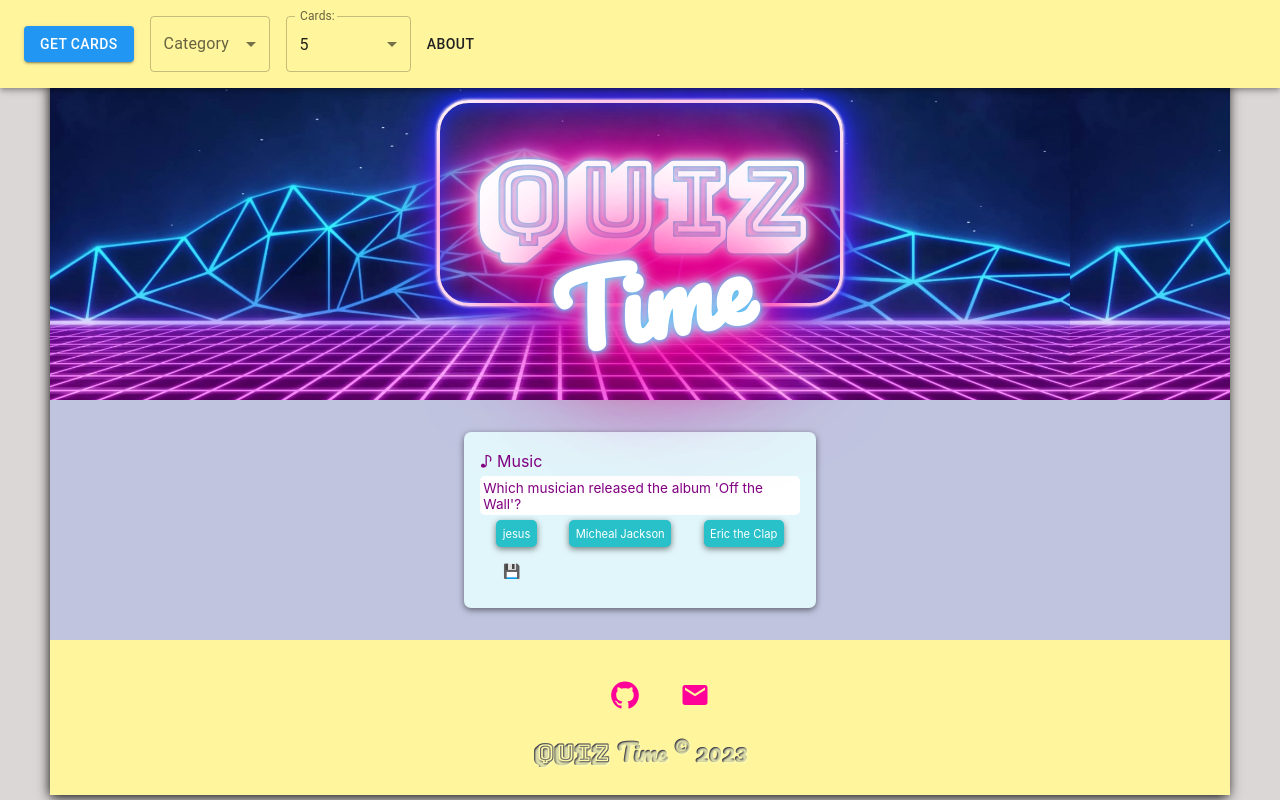
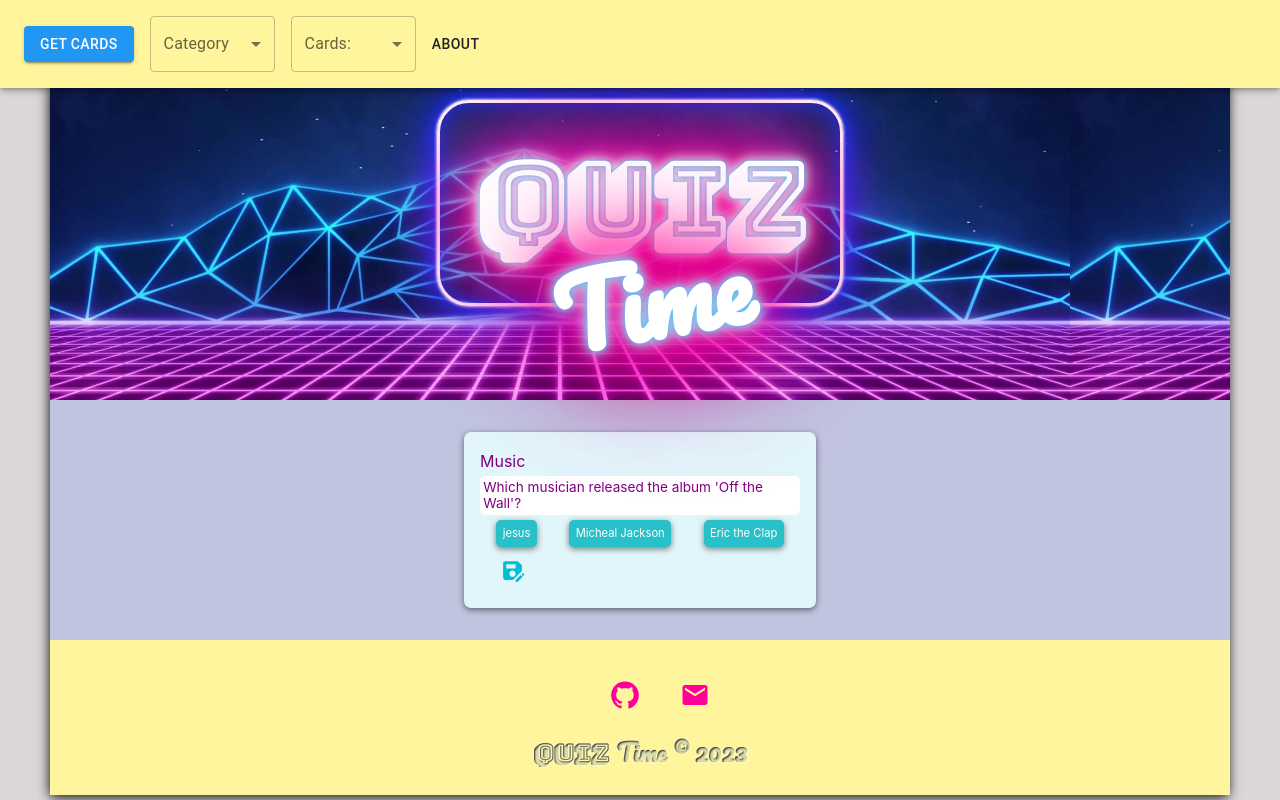
Before and after one commit to GuilhFreitas/dan-will-daniel-finalproject, a React (Create React App) app: page / in a window 1280 px wide. Built offline with nearby package versions, Linux system fonts and the light colour scheme; a web font is replaced by a local one.

Commit message:
fix navbar not assuming the dropdown selection is because we have value  inside the category and limit useRef, its causes conflict. To fix it we can leave it empty. add new save icon he card and create poject Readme

```diff
--- a/src/App.css
+++ b/src/App.css
@@ -1,5 +1,5 @@
-.App {
+/* .App {
   text-align: center;
   background-color: aliceblue;
   height: 500px auto;
-}
+} */
--- a/src/App.jsx
+++ b/src/App.jsx
@@ -8,7 +8,7 @@ import About from "./components/About";
 function App() {
   const [quizzes, setQuizzes] = useState([
     {
-      category: "♪ Music",
+      category: "Music",
       question: "Which musician released the album 'Off the Wall'?",
       correctAnswer: "Micheal Jackson",
       incorrectAnswers: ["Neil Young", "Eric the Clap", "jesus"],
@@ -16,8 +16,8 @@ function App() {
     },
   ]);
 
-  const category = useRef("");
-  const limit = useRef(5);
+  const category = useRef();
+  const limit = useRef();
 
   const [handleAboutClick, setAboutClicked] = useState(false);
   const [getQuizClick, setQuizzClicked] = useState(true);
--- a/src/components/About.jsx
+++ b/src/components/About.jsx
@@ -14,19 +14,19 @@ export default function About(props){
           <Typography sx={{ fontSize: 14 }} color="text.secondary" align= 'center' gutterBottom>
 
           Welcome to our About page!
-
+          <br /><br />
           </Typography>
           <Typography variant="body1">
            We are excited to tell you about our latest project - a Quiz React app.
 
           Our Quiz React app is a fun and interactive way to test your knowledge on a variety of subjects. Whether you're looking to challenge yourself or just have some fun, our app has something for everyone.
 
-          With a sleek and user-friendly design, our app allows you to choose from a range of quizzes covering topics such as history, science, pop culture, and more. You can even create your own quiz and share it with friends!
+          With a sleek and user-friendly design, our app allows you to choose from a range of quizzes covering topics such as history, science, pop culture, and more.  You can even create your own quiz and share it with friends!<br /><br />
 
           One of the best things about our Quiz React app is its responsiveness. It works flawlessly on desktop, tablet, and mobile devices, so you can take your quizzes on the go.
 
           But what sets our app apart from other quiz apps is its use of React technology. React allows us to create a fast and dynamic user interface, which means you can experience seamless navigation through quizzes and get instant feedback on your answers.
-
+          <br /><br />
           So why not give our Quiz React app a try? Test your knowledge and see how you stack up against others. We hope you enjoy using our app as much as we enjoyed creating it.
             <br />
           </Typography>
--- a/src/components/HeaderNavbar.jsx
+++ b/src/components/HeaderNavbar.jsx
@@ -134,9 +134,9 @@ const getQuizClick = () => {
 
              {/* Category drop-down */}
              <ThemeProvider theme={dropDown}>
-               <Box sx={{ minWidth: 120, margin: 2 }}>
+               <Box sx={{ minWidth: 125, margin: 2 }}>
                  <FormControl fullWidth>
-                   <InputLabel id="demo-simple-select-label" label="Category">
+                   <InputLabel id="demo-simple-select-label">
                      Category
                    </InputLabel>
                    <Select
@@ -152,7 +152,7 @@ const getQuizClick = () => {
                        Arts &amp; Literature
                      </MenuItem>
                      <MenuItem value="Film & TV">Film &amp; TV</MenuItem>
-                     <MenuItem value="science">Science</MenuItem>
+                     <MenuItem value="Science">Science</MenuItem>
                      <MenuItem value="history">History</MenuItem>
                      <MenuItem value="Society & Culture">
                        Society &amp; Culture
@@ -189,7 +189,7 @@ const getQuizClick = () => {
              </ThemeProvider>
 
              {/* Navigation buttons */}
-             <Box m={1} justifyContent={"flex-end"} alignItems={"flex-end"}>
+             <Box m={1} sx={{ display: { xs: 'none', sm: 'block' } }}>
                {navItems.map((item) => (
                  <Button key={item} sx={{ color: '#212121' }} onClick ={handleAboutClick}>
                    {item}
--- a/src/components/Save.jsx
+++ b/src/components/Save.jsx
@@ -9,6 +9,8 @@ import ExpandMoreIcon from '@mui/icons-material/ExpandMore';
 import FormControl from '@mui/material/FormControl';
 import Select from '@mui/material/Select';
 import InputLabel from '@mui/material/InputLabel';
+import SaveAsIcon from '@mui/icons-material/SaveAs';
+import { cyan } from '@mui/material/colors';
 
 // initialize decks variable
 let decks = ["None"];
@@ -134,7 +136,8 @@ export default function Save({
                 aria-expanded={open ? 'true' : undefined}
                 onClick={handleClick}
             >
-                💾
+                <SaveAsIcon sx={{ fontSize: 25, color: cyan[500]}}/>
+
             </Button>
             <Menu
                 PaperProps={{
```
Also changed, not shown: 1 other file (tests, documents, lock files or other folders).
